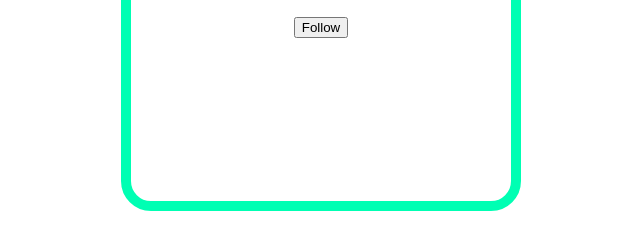
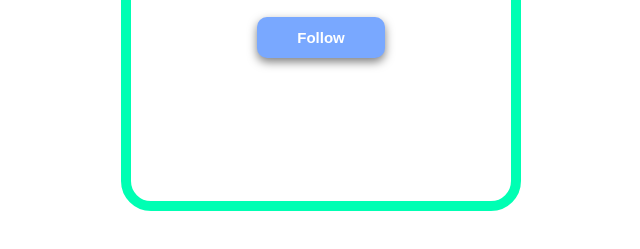
Before and after one commit to Gibib0/User-card, a plain HTML site: page index.html in a window 1280 px wide. Shown: the part 397-646 px from the top of the page, without its empty margins (319-959 px from the left). Drawn offline with Linux system fonts and the light colour scheme.

Commit message:
Add styles to button

```diff
--- a/assets/styles/style.css
+++ b/assets/styles/style.css
@@ -70,3 +70,14 @@ body {
 	text-align: center;
 	font-size: 12px;
 }
+
+.follow-button {
+	background-color: rgb(121, 168, 255);
+	color: white;
+	padding: 12px 40px;
+	border-radius: 10px;
+	font-size: 15px;
+	font-weight: bold;
+	border: none;
+	box-shadow: 0 4px 10px rgba(0, 0, 0, 0.5);
+}
```
